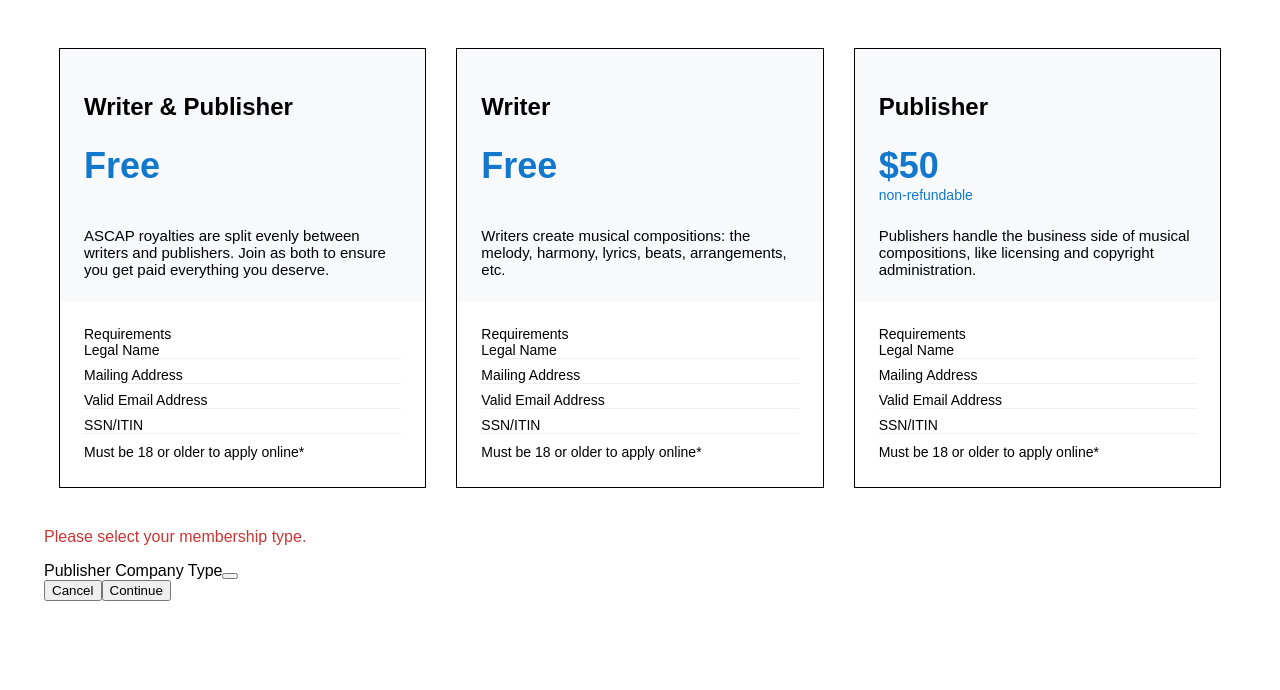
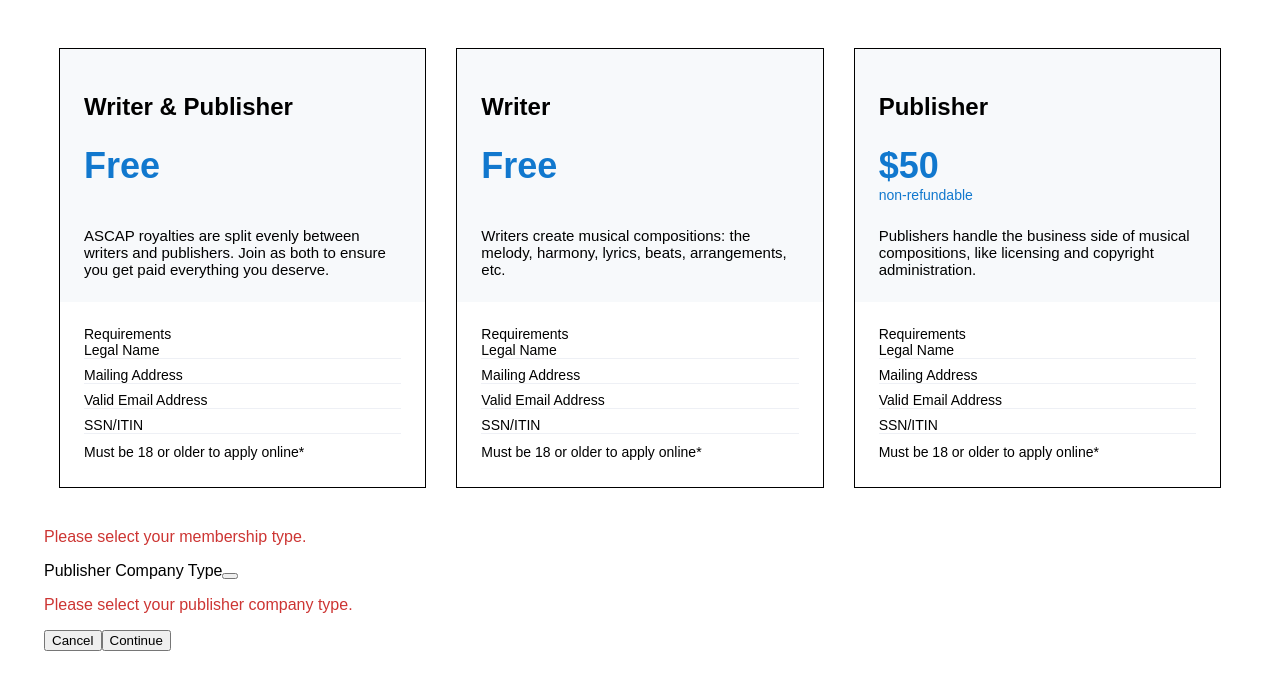
Before and after one commit to patcoston/ascap, a React (Vite) app: page / in a window 1280 px wide. Shown: the top 690 px of the page. Built offline with nearby package versions, Linux system fonts and the light colour scheme.

Commit message:
Added error for dropdown

```diff
--- a/src/App.jsx
+++ b/src/App.jsx
@@ -42,6 +42,7 @@
           { uid: 8, type: 'OTHER' },
         ]}
       />
+      <Error msg="Please select your publisher company type." />
       <div className="Buttons">
         <Button type="secondary" label="Cancel" action={() => {}} />
         <Button type="primary" label="Continue" action={() => {}} />
```
